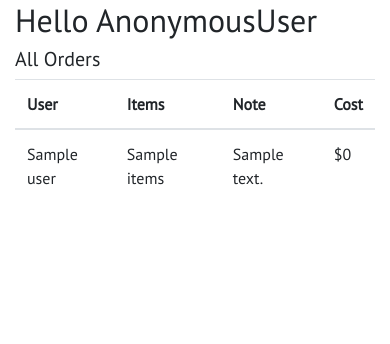
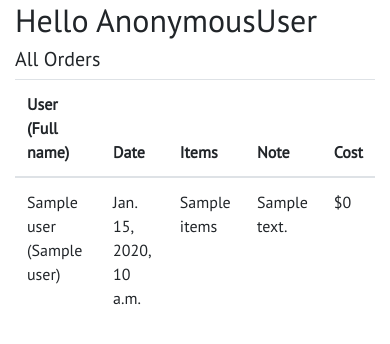
Before and after one commit to PedroVictorCoding/volunteer-atlanta, a Django app: template volunteer/templates/clubs/cheer/coach_home.html in a window 390 px wide. Shown: the part 55-399 px from the top of the page. Run offline with Django 3.2, Linux system fonts and the light colour scheme; the template is opened without the code that fills it: most values are stand-ins (such as "Sample title", 1, 10 or a date in 2020); parts of the project's set-up code (start-up, migrations or seed data) failed here and were passed over; some libraries are stand-ins or nearby versions.

```diff
--- a/volunteer/templates/clubs/cheer/coach_home.html
+++ b/volunteer/templates/clubs/cheer/coach_home.html
@@ -15,7 +15,8 @@
   <h5>All Orders</h5>
   <thead>
     <tr>
-      <th scope="col">User</th>
+      <th scope="col">User (Full name)</th>
+      <th scope="col">Date</th>
       <th scope="col">Items</th>
       <th scope="col">Note</th>
       <th scope="col">Cost</th>
@@ -24,7 +25,8 @@
   <tbody>
     {% for order in all_orders %}
     <tr>
-      <td>{{ order.user }}</td>
+      <td>{{ order.user }} ({{ order.user.get_full_name }})</td>
+      <td>{{ order.date_purchased }}</td>
       <td id="all_items">{{ order.items }}</td>
       <td>{{ order.notes|linebreaks }}</td>
       {% for cost in final_cost %}
```
Also changed, not shown: volunteer/templates/clubs/cheer/item_page.html (+7 -2 lines).
